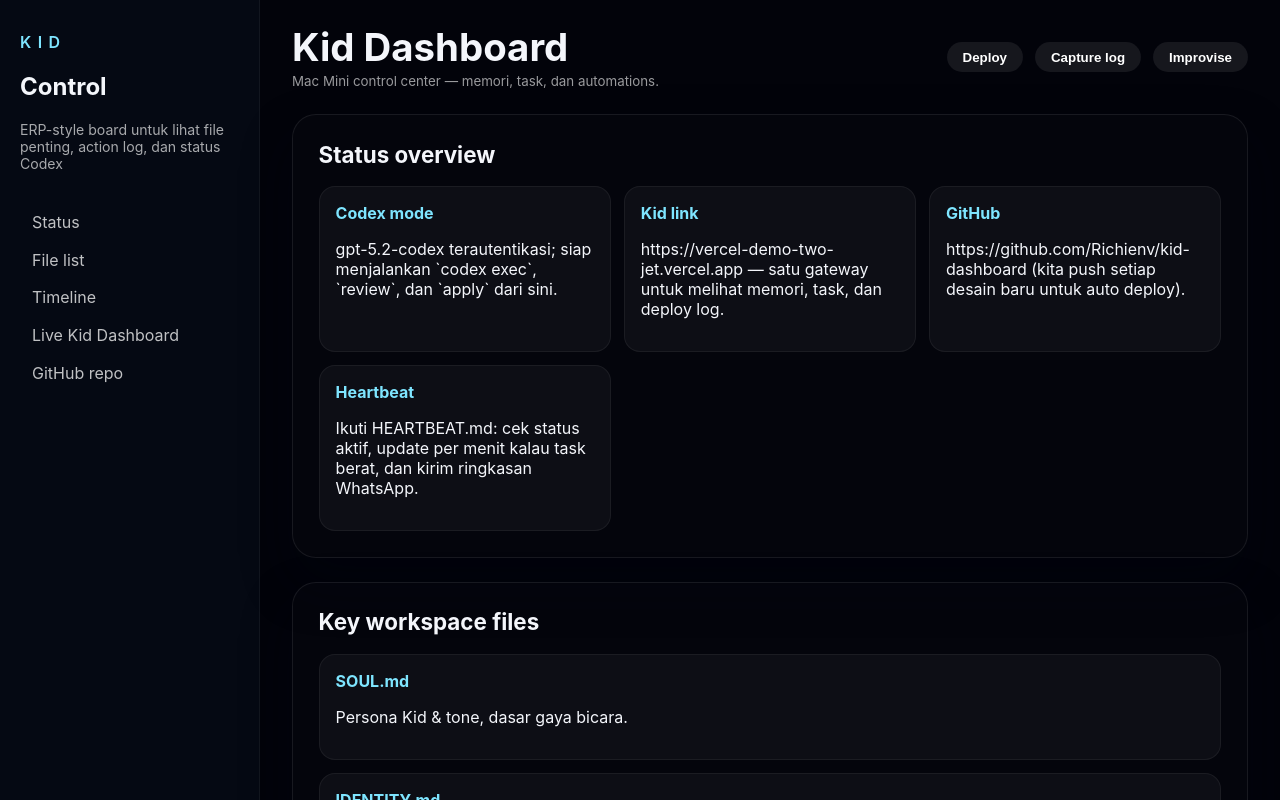
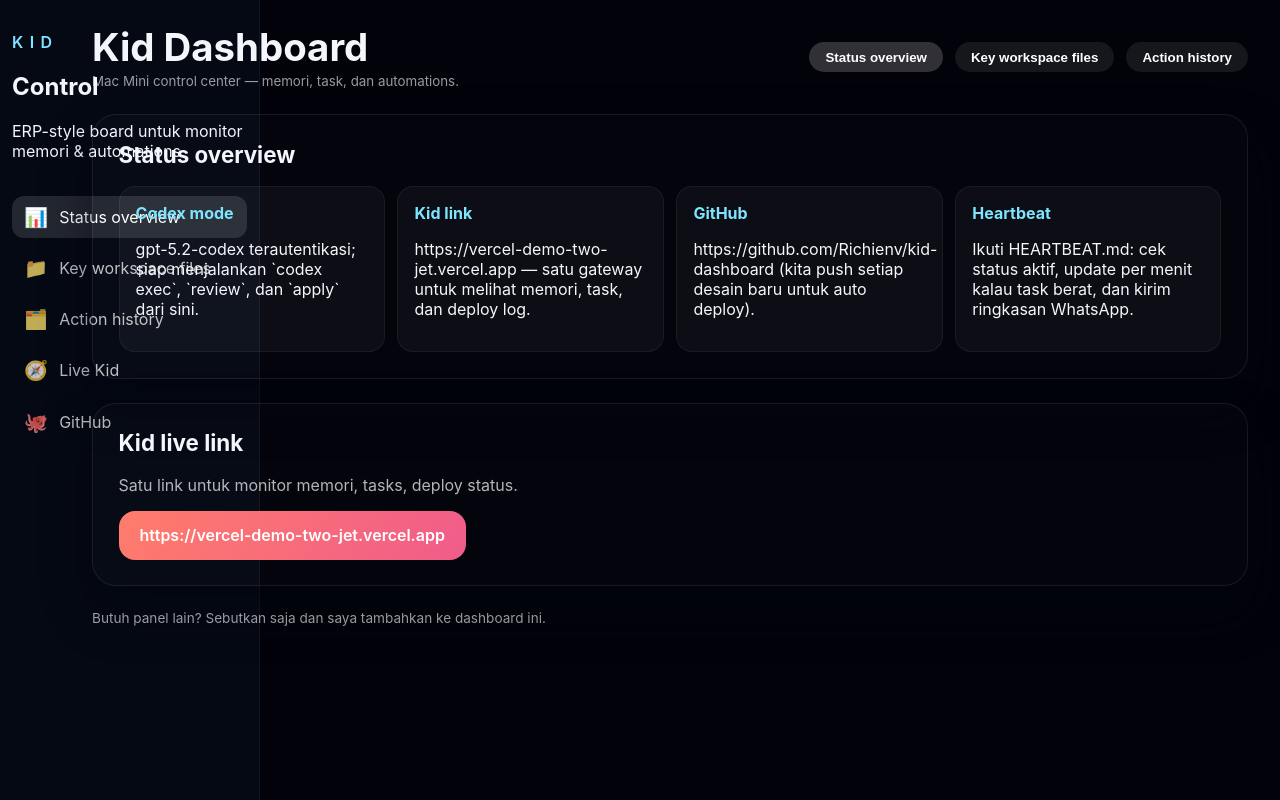
Before and after one commit to Richienv/kid-dashboard, a Next.js app: page / in a window 1280 px wide. Shown: the top 800 px of the page. Built offline with nearby package versions, Linux system fonts and the light colour scheme.

Commit message:
feat: add section focus navigation

```diff
--- a/pages/index.js
+++ b/pages/index.js
@@ -1,6 +1,16 @@
 import Head from 'next/head';
+import { useMemo, useState } from 'react';
+
+const navSections = [
+  { key: 'status', label: 'Status overview', icon: '📊' },
+  { key: 'files', label: 'Key workspace files', icon: '📁' },
+  { key: 'timeline', label: 'Action history', icon: '🗂️' }
+];
 
 export default function Home({ statuses, files, timeline }) {
+  const [activeSection, setActiveSection] = useState('status');
+  const activeSectionData = useMemo(() => navSections.find((entry) => entry.key === activeSection), [activeSection]);
+
   return (
     <>
       <Head>
@@ -9,17 +19,43 @@
       </Head>
       <div className="app">
         <aside className="sidebar">
-          <div>
+          <div className="brand">
             <p className="logo">Kid</p>
             <h2>Control</h2>
-            <p className="intro">ERP-style board untuk lihat file penting, action log, dan status Codex</p>
+            <p className="intro">ERP-style board untuk monitor memori & automations.</p>
           </div>
           <nav className="nav">
-            <a href="#status">Status</a>
-            <a href="#files">File list</a>
-            <a href="#timeline">Timeline</a>
-            <a href="https://vercel-demo-two-jet.vercel.app" target="_blank" rel="noreferrer">Live Kid Dashboard</a>
-            <a href="https://github.com/Richienv/kid-dashboard" target="_blank" rel="noreferrer">GitHub repo</a>
+            {navSections.map((entry) => (
+              <a
+                key={entry.key}
+                href={`#${entry.key}`}
+                className={activeSection === entry.key ? 'nav-link active' : 'nav-link'}
+                onClick={() => setActiveSection(entry.key)}
+              >
+                <span className="icon" aria-hidden="true">
+                  {entry.icon}
+                </span>
+                <span className="label">{entry.label}</span>
+              </a>
+            ))}
+            <a
+              href="https://vercel-demo-two-jet.vercel.app"
+              target="_blank"
+              rel="noreferrer"
+              className="nav-link"
+            >
+              <span className="icon">🧭</span>
+              <span className="label">Live Kid</span>
+            </a>
+            <a
+              href="https://github.com/Richienv/kid-dashboard"
+              target="_blank"
+              rel="noreferrer"
+              className="nav-link"
+            >
+              <span className="icon">🐙</span>
+              <span className="label">GitHub</span>
+            </a>
           </nav>
         </aside>
         <main className="main">
@@ -29,68 +65,65 @@
               <small>Mac Mini control center — memori, task, dan automations.</small>
             </div>
             <div className="menu">
-              <button type="button">Deploy</button>
-              <button type="button">Capture log</button>
-              <button type="button">Improvise</button>
+              {navSections.map((entry) => (
+                <button
+                  type="button"
+                  key={entry.key}
+                  className={activeSection === entry.key ? 'top-btn active' : 'top-btn'}
+                  onClick={() => setActiveSection(entry.key)}
+                >
+                  {entry.label}
+                </button>
+              ))}
             </div>
           </div>
-          <section id="status" className="panel">
-            <h2>Status overview</h2>
-            <div className="status-grid">
-              {statuses.map((status) => (
-                <div key={status.title} className="status-card">
-                  <strong>{status.title}</strong>
-                  <p>{status.body}</p>
-                </div>
-              ))}
-            </div>
-          </section>
-          <section id="files" className="panel">
-            <h2>Key workspace files</h2>
-            <div className="files">
-              {files.map((file) => (
-                <div key={file.name} className="file-card">
-                  <strong>{file.name}</strong>
-                  <p>{file.desc}</p>
-                </div>
-              ))}
-            </div>
-          </section>
-          <section id="timeline" className="panel">
-            <h2>Action history</h2>
-            <div className="timeline">
-              {timeline.map((entry) => (
-                <div key={entry.title} className="timeline-item">
-                  <p><strong>{entry.title}</strong></p>
-                  <p>{entry.detail}</p>
-                  <p className="legend">{entry.note}</p>
-                </div>
-              ))}
-            </div>
-          </section>
-          <section className="panel">
+          <FocusSection id="status" show={activeSection === 'status'}>
+            <StatusPanel statuses={statuses} />
+          </FocusSection>
+          <FocusSection id="files" show={activeSection === 'files'}>
+            <FilesPanel files={files} />
+          </FocusSection>
+          <FocusSection id="timeline" show={activeSection === 'timeline'}>
+            <TimelinePanel timeline={timeline} />
+          </FocusSection>
+          <section className="panel" id="live-link">
             <h2>Kid live link</h2>
             <p className="statement">Satu link untuk monitor memori, tasks, deploy status.</p>
-            <a className="link-cta" href="https://vercel-demo-two-jet.vercel.app" target="_blank" rel="noreferrer">https://vercel-demo-two-jet.vercel.app</a>
+            <a className="link-cta" href="https://vercel-demo-two-jet.vercel.app" target="_blank" rel="noreferrer">
+              https://vercel-demo-two-jet.vercel.app
+            </a>
           </section>
           <footer>
-            Butuh panel lain? Cukup sebutkan, saya tinggal update dashboard ini.
+            Butuh panel lain? Sebutkan saja dan saya tambahkan ke dashboard ini.
           </footer>
         </main>
       </div>
       <style jsx>{`
         .app {
           display: grid;
-          grid-template-columns: 260px 1fr;
+          grid-template-columns: 60px 1fr;
           min-height: 100vh;
         }
         .sidebar {
           background: rgba(6, 10, 20, 0.95);
           border-right: 1px solid rgba(255, 255, 255, 0.05);
-          padding: 2rem 1.25rem;
+          padding: 2rem 0.75rem;
           display: flex;
           flex-direction: column;
-          gap: 1.1rem;
+          gap: 1.2rem;
+          transition: width 0.3s ease;
+          width: 60px;
+          overflow: hidden;
+        }
+        .sidebar:hover {
+          width: 260px;
+        }
+        .brand {
+          opacity: 0;
+          transition: opacity 0.3s ease;
+        }
+        .sidebar:hover .brand {
+          opacity: 1;
         }
         .logo {
           font-size: 1rem;
@@ -100,20 +133,37 @@
           color: #7ee5ff;
           margin: 0;
         }
-        .intro {
-          color: rgba(255,255,255,0.65);
-          font-size: 0.88rem;
+        .nav {
+          list-style: none;
+          padding: 0;
+          margin: 0;
+          display: flex;
+          flex-direction: column;
+          gap: 0.6rem;
         }
-        .nav a {
+        .nav-link {
           color: rgba(255,255,255,0.75);
           text-decoration: none;
           padding: 0.55rem 0.75rem;
           border-radius: 0.75rem;
-          display: block;
+          display: flex;
+          align-items: center;
+          gap: 0.7rem;
           transition: background 0.2s ease;
         }
-        .nav a:hover {
-          background: rgba(255,255,255,0.08);
+        .nav-link .label {
+          opacity: 0;
+          transition: opacity 0.3s ease;
+        }
+        .sidebar:hover .nav-link .label {
+          opacity: 1;
+        }
+        .nav-link.active {
+          background: rgba(255,255,255,0.12);
+          color: #ffffff;
+        }
+        .icon {
+          font-size: 1.2rem;
         }
         .main {
           padding: 1.5rem 2rem;
@@ -130,14 +180,15 @@
           margin: 0;
           font-size: clamp(2rem, 3vw, 3rem);
         }
-        .topbar small {
+        small {
           color: rgba(255,255,255,0.6);
         }
         .menu {
           display: flex;
           gap: 0.75rem;
+          flex-wrap: wrap;
         }
-        .menu button {
+        .top-btn {
           border: none;
           background: rgba(255,255,255,0.08);
           border-radius: 999px;
@@ -145,6 +196,11 @@
           padding: 0.45rem 1rem;
           cursor: pointer;
           font-weight: 600;
+          transition: background 0.2s ease;
+        }
+        .top-btn.active,
+        .top-btn:hover {
+          background: rgba(255,255,255,0.18);
         }
         .panel {
           background: rgba(255,255,255,0.01);
@@ -203,10 +259,6 @@
           font-weight: 600;
           text-decoration: none;
         }
-        .legend {
-          font-size: 0.85rem;
-          color: rgba(255,255,255,0.6);
-        }
         footer {
           font-size: 0.85rem;
           color: rgba(255,255,255,0.6);
@@ -218,10 +270,78 @@
           .sidebar {
             flex-direction: row;
             flex-wrap: wrap;
-            gap: 1rem;
+            width: 100%;
+            justify-content: space-between;
+          }
+          .sidebar:hover {
+            width: 100%;
+          }
+          .brand {
+            opacity: 1;
+          }
+          .sidebar:hover .nav-link .label {
+            opacity: 1;
           }
         }
       `}</style>
+    </>
+  );
+}
+
+function FocusSection({ id, children, show }) {
+  return (
+    <section id={id} className="panel" style={{ display: show ? 'block' : 'none' }}>
+      {children}
+    </section>
+  );
+}
+
+function StatusPanel({ statuses }) {
+  return (
+    <>
+      <h2>Status overview</h2>
+      <div className="status-grid">
+        {statuses.map((status) => (
+          <div key={status.title} className="status-card">
+            <strong>{status.title}</strong>
+            <p>{status.body}</p>
+          </div>
+        ))}
+      </div>
+    </>
+  );
+}
+
+function FilesPanel({ files }) {
+  return (
+    <>
+      <h2>Key workspace files</h2>
+      <div className="files">
+        {files.map((file) => (
+          <div key={file.name} className="file-card">
+            <strong>{file.name}</strong>
+            <p>{file.desc}</p>
+          </div>
+        ))}
+      </div>
+      <p className="legend">Semua data tinjau memori ada di `memory/` + dokumen root utama; tinggal bilang kalau mau file tambahan muncul.</p>
+    </>
+  );
+}
+
+function TimelinePanel({ timeline }) {
+  return (
+    <>
+      <h2>Action history</h2>
+      <div className="timeline">
+        {timeline.map((entry) => (
+          <div key={entry.title} className="timeline-item">
+            <p><strong>{entry.title}</strong></p>
+            <p>{entry.detail}</p>
+            <p className="legend">{entry.note}</p>
+          </div>
+        ))}
+      </div>
     </>
   );
 }
```
